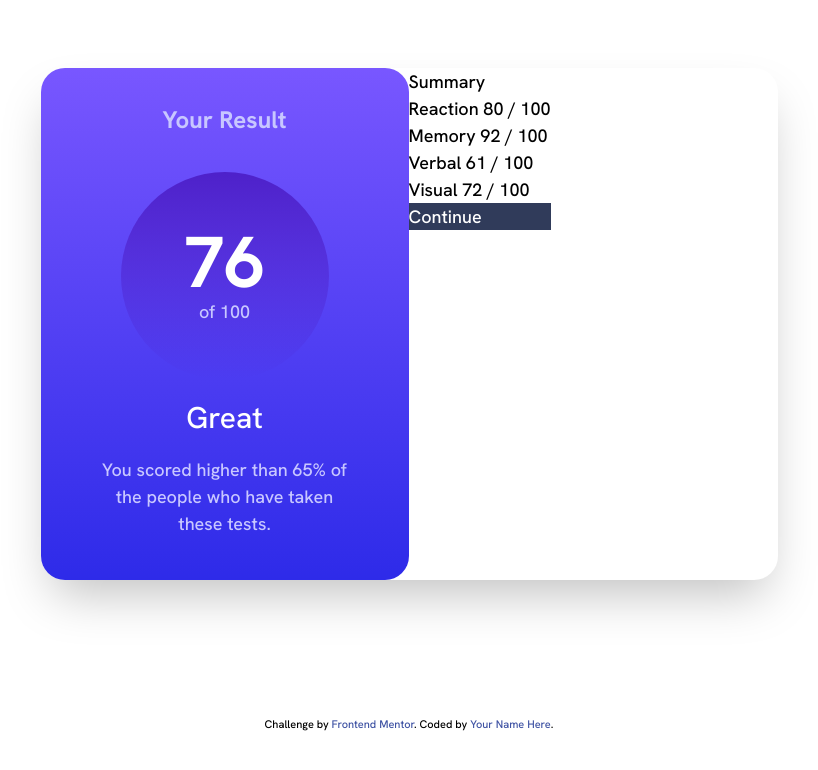
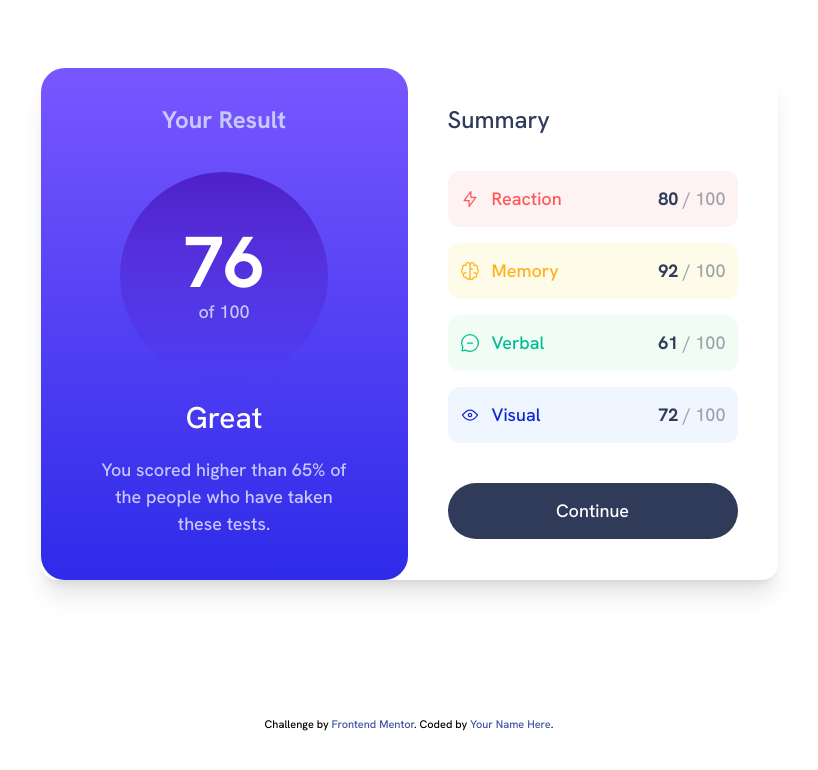
Before and after one commit to DavidDHDH/results-summary-component, a website: page index.html in a window 1280 px wide. Shown: the whole page, without its empty margins (231-1049 px from the left). Drawn offline with nearby package versions, Linux system fonts and the light colour scheme; files that its build step writes are made by us from their sources.

Commit message:
full card desktop ok

```diff
--- a/index.html
+++ b/index.html
@@ -15,7 +15,7 @@
 
 <body>
 
-  <div class="card flex w-[737px] h-[512px] bg-white shadow-2xl rounded-3xl">
+  <div class="card flex w-[737px] h-[512px] bg-white shadow-xl rounded-2xl">
     <div class="header w-[368px] bg-gradient-to-t from-bleu-back to-violet-back rounded-3xl px-10 text-center">
       <h1 class="text-Light-lavender font-semibold my-9 text-2xl">Your Result</h1>
         <div class="rounded-full w-52 h-52 bg-gradient-to-t from-bleu-circle to-violet-circle mx-auto flex flex-col justify-center">
@@ -26,30 +26,52 @@
       <p class="text-Light-lavender px-3">You scored higher than 65% of the people who have taken these tests.</p>
     </div>
 
-
-
-
-    <div class="flex flex-col">
-      <div class="main">
-        <h3>Summary</h3>
-        <div class="card-result">
+    <div class="flex flex-col mx-[40px]">
+      <div class="main flex flex-col">
+        <h3 class="text-2xl text-Dark-gray-blue mt-9 mb-[15px]">Summary</h3>
+              <div class="space-y-4 mt-[20px] mb-[40px]">
+                <div class="flex items-center justify-between h-[56px] w-[290px] px-3 bg-red-50 rounded-xl">
+                  <div class="flex text-Light-red">
+                    <div class="flex items-center pr-3">
+                      <svg class="" xmlns="http://www.w3.org/2000/svg" width="20" height="20" fill="none" viewBox="0 0 20 20">
+                        <path stroke="#F55" stroke-linecap="round" stroke-linejoin="round" stroke-width="1.25"
+                          d="M10.833 8.333V2.5l-6.666 9.167h5V17.5l6.666-9.167h-5Z" />
+                      </svg>
+                    </div>
                     Reaction
-          80 / 100
                   </div>
-        <div class="card-result">
+                  <div> <span class="text-Dark-gray-blue font-bold">80</span> <span class="text-gray-400">/ 100</span></div>
+                </div>
+                <div class="flex items-center justify-between h-[56px] w-[290px] px-3 bg-yellow-50 rounded-xl">
+                  <div class="flex text-Orangey-yellow">
+                    <div class="flex items-center pr-3">
+                      <svg xmlns="http://www.w3.org/2000/svg" width="20" height="20" fill="none" viewBox="0 0 20 20"><path stroke="#FFB21E" stroke-linecap="round" stroke-linejoin="round" stroke-width="1.25" d="M5.833 11.667a2.5 2.5 0 1 0 .834 4.858"/><path stroke="#FFB21E" stroke-linecap="round" stroke-linejoin="round" stroke-width="1.25" d="M3.553 13.004a3.333 3.333 0 0 1-.728-5.53m.025-.067a2.083 2.083 0 0 1 2.983-2.824m.199.054A2.083 2.083 0 1 1 10 3.75v12.917a1.667 1.667 0 0 1-3.333 0M10 5.833a2.5 2.5 0 0 0 2.5 2.5m1.667 3.334a2.5 2.5 0 1 1-.834 4.858"/><path stroke="#FFB21E" stroke-linecap="round" stroke-linejoin="round" stroke-width="1.25" d="M16.447 13.004a3.334 3.334 0 0 0 .728-5.53m-.025-.067a2.083 2.083 0 0 0-2.983-2.824M10 3.75a2.085 2.085 0 0 1 2.538-2.033 2.084 2.084 0 0 1 1.43 2.92m-.635 12.03a1.667 1.667 0 0 1-3.333 0"/></svg>
+                    </div>
                     Memory
-          92 / 100
                   </div>
-        <div class="card-result">
+                  <div> <span class="text-Dark-gray-blue font-bold">92</span> <span class="text-gray-400">/ 100</span></div>
+                </div>
+                <div class="flex items-center justify-between h-[56px] w-[290px] px-3 bg-green-50 rounded-xl">
+                  <div class="flex text-Green-teal">
+                    <div class="flex items-center pr-3">
+                      <svg xmlns="http://www.w3.org/2000/svg" width="20" height="20" fill="none" viewBox="0 0 20 20"><path stroke="#00BB8F" stroke-linecap="round" stroke-linejoin="round" stroke-width="1.25" d="M7.5 10h5M10 18.333A8.333 8.333 0 1 0 1.667 10c0 1.518.406 2.942 1.115 4.167l-.699 3.75 3.75-.699A8.295 8.295 0 0 0 10 18.333Z"/></svg>
+                    </div>
                     Verbal
-          61 / 100
                   </div>
-        <div class="card-result">
+                  <div> <span class="text-Dark-gray-blue font-bold">61</span> <span class="text-gray-400">/ 100</span></div>
+                </div>
+                <div class="flex items-center justify-between h-[56px] w-[290px] px-3 bg-blue-50 rounded-xl">
+                  <div class="flex text-Cobalt-blue">
+                    <div class="flex items-center pr-3">
+                      <svg xmlns="http://www.w3.org/2000/svg" width="20" height="20" fill="none" viewBox="0 0 20 20"><path stroke="#1125D6" stroke-linecap="round" stroke-linejoin="round" stroke-width="1.25" d="M10 11.667a1.667 1.667 0 1 0 0-3.334 1.667 1.667 0 0 0 0 3.334Z"/><path stroke="#1125D6" stroke-linecap="round" stroke-linejoin="round" stroke-width="1.25" d="M17.5 10c-1.574 2.492-4.402 5-7.5 5s-5.926-2.508-7.5-5C4.416 7.632 6.66 5 10 5s5.584 2.632 7.5 5Z"/></svg>
+                    </div>
                     Visual
-          72 / 100
+                  </div>
+                  <div> <span class="text-Dark-gray-blue font-bold">72</span> <span class="text-gray-400">/ 100</span></div>
                 </div>
               </div>
-      <div class="bg-Dark-gray-blue text-white">Continue</div>
+      </div>
+      <div class="bg-Dark-gray-blue hover:bg-gradient-to-t hover:from-bleu-back hover:to-violet-back text-white h-14 rounded-full flex items-center justify-center hover:cursor-pointer">Continue</div>
     </div>
   </div>
   <div class="attribution">
--- a/input.css
+++ b/input.css
@@ -12,6 +12,7 @@ body{
 @tailwind components;
 @tailwind utilities;
 
+
 /* @font-face {
 	font-family: 'Hanken Grotesk';
 	src: url(./assets/fonts/HankenGrotesk-VariableFont_wght.ttf),
```
Lines whose indentation alone changed are shown as unchanged.
